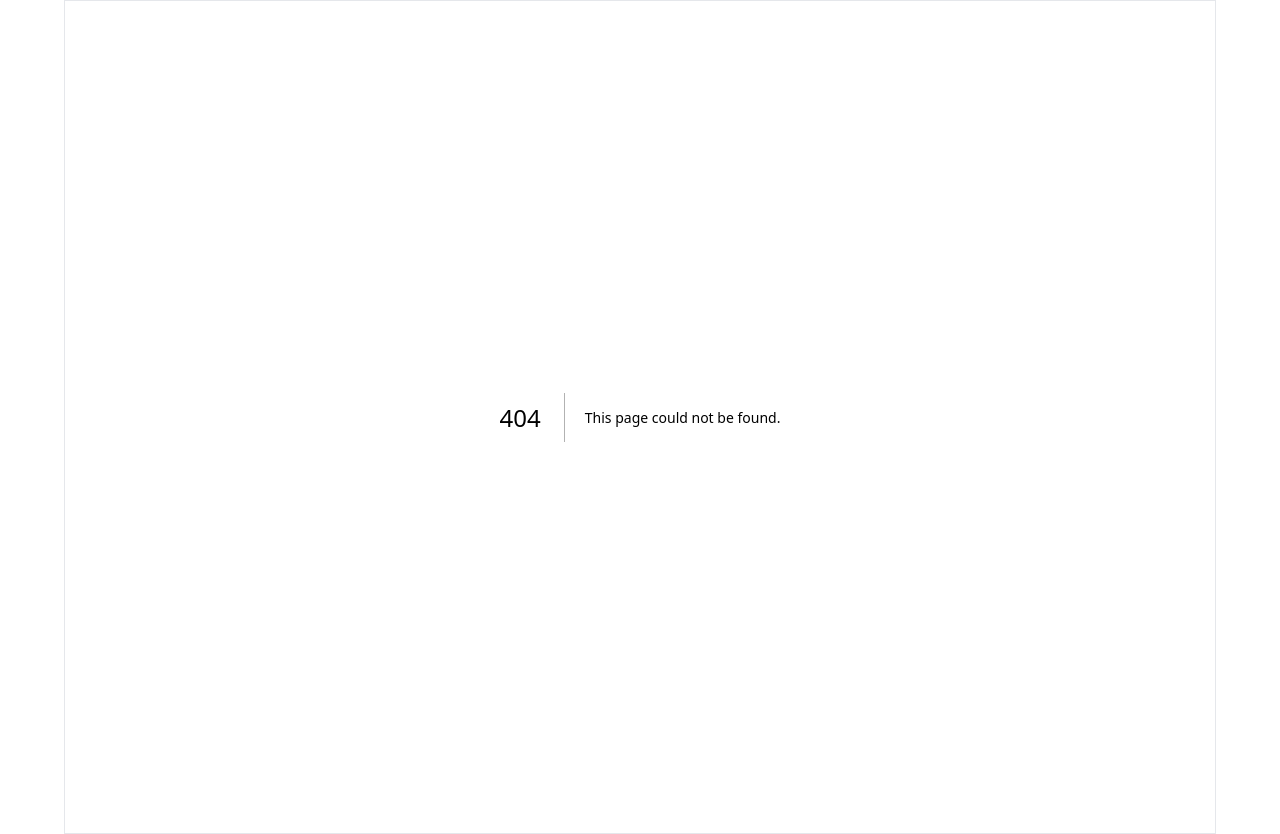
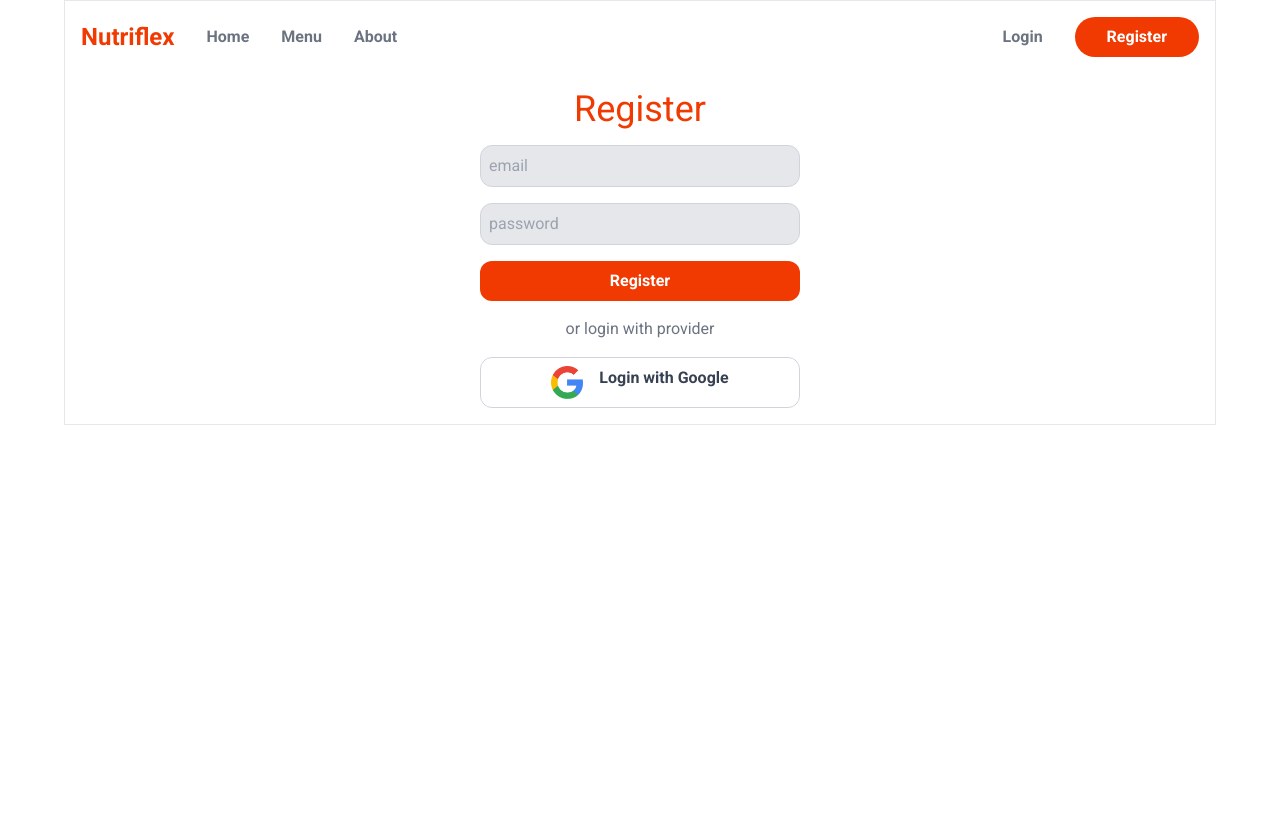
Before and after one commit to Xaninho/Nutriflex, a Next.js app: page /register in a window 1280 px wide. Before the commit this address had no page. After the commit the page ends 800 px from the top, so only its background shows below. Built offline with nearby package versions, Linux system fonts and the light colour scheme.

Commit message:
🍫 Auth: WIP

```diff
--- a/package.json
+++ b/package.json
@@ -10,6 +10,7 @@
   },
   "dependencies": {
     "next": "14.1.0",
+    "next-auth": "^4.24.7",
     "react": "^18",
     "react-dom": "^18"
   },
--- /dev/null
+++ b/src/app/api/auth/[...nextauth]/route.ts
@@ -0,0 +1,45 @@
+import CredentialsProvider from "next-auth/providers/credentials"
+
+import NextAuth from "next-auth"
+
+const handler = NextAuth({
+    providers: [
+        CredentialsProvider({
+          // The name to display on the sign in form (e.g. 'Sign in with...')
+          name: 'Credentials',
+          // The credentials is used to generate a suitable form on the sign in page.
+          // You can specify whatever fields you are expecting to be submitted.
+          // e.g. domain, username, password, 2FA token, etc.
+          // You can pass any HTML attribute to the <input> tag through the object.
+          credentials: {
+            username: { label: "Email", type: "email", placeholder: "text@example.com" },
+            password: { label: "Password", type: "password" }
+          },
+          async authorize(credentials, req) {
+            // You need to provide your own logic here that takes the credentials
+            // submitted and returns either a object representing a user or value
+            // that is false/null if the credentials are invalid.
+            // e.g. return { id: 1, name: 'J Smith', email: 'jsmith@example.com' }
+            // You can also use the `req` object to obtain additional parameters
+            // (i.e., the request IP address)
+            const res = await fetch("/your/endpoint", {
+              method: 'POST',
+              body: JSON.stringify(credentials),
+              headers: { "Content-Type": "application/json" }
+            })
+            const user = await res.json()
+
+            // If no error and we have user data, return it
+            if (res.ok && user) {
+              return user
+            }
+            // Return null if user data could not be retrieved
+            return null
+          }
+        })
+      ]
+})
+
+export {
+
+}
--- /dev/null
+++ b/src/app/api/register/route.ts
@@ -0,0 +1,3 @@
+export function POST(req : any) {
+    return Response.json('ok');
+}
--- a/src/app/globals.css
+++ b/src/app/globals.css
@@ -6,3 +6,19 @@
     @apply grid;
     @grid-template-columns: .4fr .6fr;
 }
+
+input[type="email"],
+input[type="password"],
+input[type="text"]{
+    @apply block w-full my-4 rounded-xl;
+    @apply border p-2 border-gray-300 bg-gray-200;
+}
+
+button{
+    @apply block w-full text-gray-700 font-semibold;
+    @apply border border-gray-300 rounded-xl px-6 py-2;
+}
+
+button[type="submit"]{
+    @apply border-0 bg-primary text-white;
+}
--- a/src/app/layout.tsx
+++ b/src/app/layout.tsx
@@ -1,6 +1,7 @@
 import type { Metadata } from "next";
 import { Roboto } from "next/font/google";
 import "./globals.css";
+import Header from "@/components/layout/Header";
 
 const roboto = Roboto({ subsets: ["latin"], weight: ["400", "500", "700"] });
 
@@ -17,6 +18,7 @@
   return (
     <html lang="en">
       <body className={`max-w-6xl mx-auto border p-4 ${roboto.className}`}>
+        <Header />
         {children}
       </body>
     </html>
--- a/src/app/page.tsx
+++ b/src/app/page.tsx
@@ -8,7 +8,6 @@
 
   return (
     <main>
-      <Header />
       <Hero />
       <HomeMenu />
       <About />
--- /dev/null
+++ b/src/app/register/page.tsx
@@ -0,0 +1,56 @@
+"use client"
+import Image from "next/image";
+import { useState } from "react";
+
+export default function RegisterPage() {
+
+    const [email, setEmail] = useState('');
+    const [password, setPassword] = useState('');
+
+    function handleFormSubmit(e : any) {
+        e.preventDefault();
+        fetch('/api/register', {
+            method: 'POST',
+            body: JSON.stringify({ email, password }),
+            headers: {'Content-Type': 'application/json'}
+        });
+    }
+
+    return (
+        <section className="mt-8">
+            <h1 className="text-center text-primary text-4xl">Register</h1>
+
+            <form className="block max-w-xs mx-auto" onSubmit={handleFormSubmit}>
+
+                <input
+                    type="text"
+                    placeholder="email"
+                    value={email}
+                    onChange={(e) => setEmail(e.target.value)}
+                />
+
+                <input
+                    type="password"
+                    placeholder="password"
+                    value={password}
+                    onChange={(e) => setPassword(e.target.value)}
+                />
+
+                <button type="submit">Register</button>
+
+                <div className="my-4 text-center text-gray-500">
+                    or login with provider
+                </div>
+
+                <button className="flex gap-4 justify-center">
+                    <Image src={'/google.png'} alt="Google" width={32} height={32} />
+                    Login with Google
+                </button>
+
+            </form>
+
+
+
+        </section>
+    );
+}
--- a/src/components/layout/Header.tsx
+++ b/src/components/layout/Header.tsx
@@ -3,14 +3,19 @@
 export default function Header() {
     return (
         <header className="flex items-center justify-between">
-            <Link href="" className="text-primary font-semibold text-2xl">Nutriflex</Link>
+
             <nav className="flex items-center gap-8 text-gray-500 font-semibold">
+                <Link href="" className="text-primary font-semibold text-2xl">Nutriflex</Link>
                 <Link href={''}>Home</Link>
                 <Link href={''}>Menu</Link>
                 <Link href={''}>About</Link>
-                <Link href={''}>Contact</Link>
-                <Link href={''} className="bg-primary rounded-full text-white px-8 py-2">Login</Link>
             </nav>
+
+            <nav className="flex items-center gap-8 text-gray-500 font-semibold">
+                <Link href={'/login'}>Login</Link>
+                <Link href={'/register'} className="bg-primary rounded-full text-white px-8 py-2">Register</Link>
+            </nav>
+
         </header>
     );
 }
```
Also changed, not shown: public/google.png (added), 1 other file (tests, documents, lock files or other folders).
